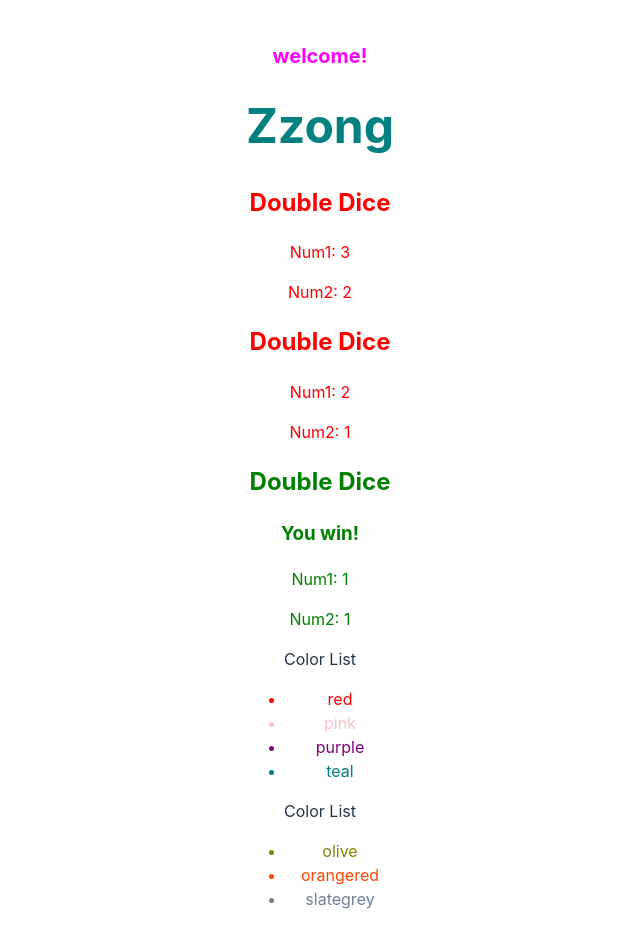
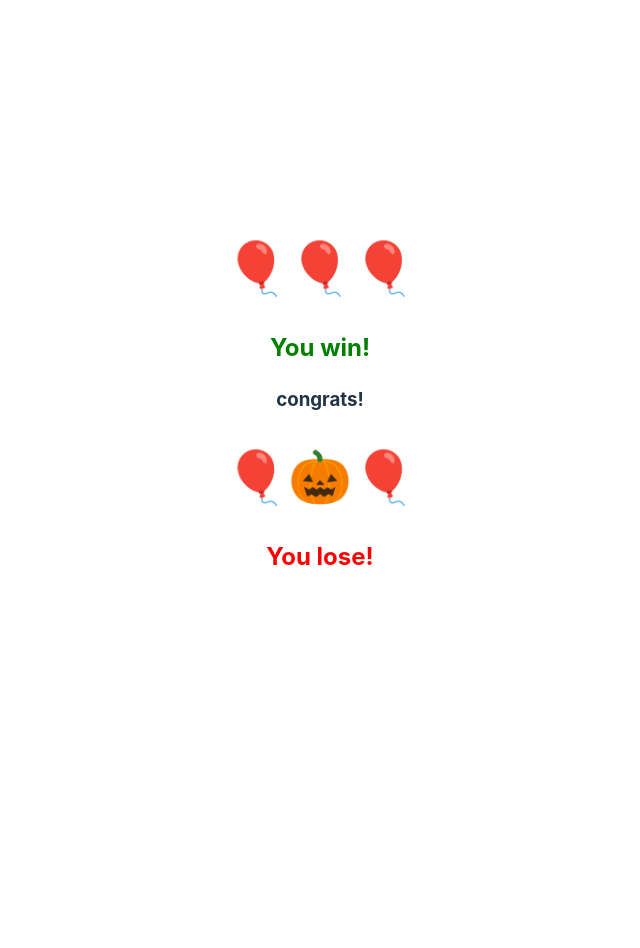
Before and after one commit to pouryourlove/react-vite, a React (Vite) app: page / in a window 1280 px wide. Shown: the top 948 px of the page, without its empty margins (320-960 px from the left). After the commit the page ends 800 px from the top, so only its background shows below. Built offline with nearby package versions, Linux system fonts and the light colour scheme.

Commit message:
exercise done

```diff
--- a/src/App.jsx
+++ b/src/App.jsx
@@ -6,26 +6,13 @@ import ListPicker from "./ListPicker";
 import DoubleDice from "./DoubleDice";
 import Heading from "./Heading";
 import ColorList from "./ColorList";
+import Slots from "./Slots";
 
 function App() {
   return (
     <div>
-      <Heading color="magenta" text="welcome!" fontSize="20px" />
-      <Heading color="teal" text="Zzong" fontSize="48px" />
-      <DoubleDice />
-      <DoubleDice />
-      <DoubleDice />
-
-      <ColorList colors={["red", "pink", "purple", "teal"]} />
-      <ColorList colors={["olive", "orangered", "slategrey"]} />
-      {/* <ListPicker values={[1, 2, 3]} />
-      <ListPicker values={["a", "b", "c"]} /> */}
-      {/* <Greeter person="Bill" from="colt" />
-      <Greeter person="Julia" />
-      <Greeter />
-      <Die numSides={20} />
-      <Die />
-      <Die numSides={10} /> */}
+      <Slots val1="🎈" val2="🎈" val3="🎈" />
+      <Slots val1="🎈" val2="🎃" val3="🎈" />
     </div>
   );
 }
--- /dev/null
+++ b/src/Slots.jsx
@@ -0,0 +1,21 @@
+export default function Slots({ val1, val2, val3 }) {
+  const isWinner = val1 === val2 && val2 === val3;
+  const style = { color: isWinner ? "green" : "red" };
+  return (
+    <div>
+      <h1>
+        {val1}
+        {val2}
+        {val3}
+      </h1>
+      {isWinner ? (
+        <div>
+          <h2 style={style}>You win!</h2>
+          <h3>congrats!</h3>
+        </div>
+      ) : (
+        <h2 style={style}>You lose!</h2>
+      )}
+    </div>
+  );
+}
```
